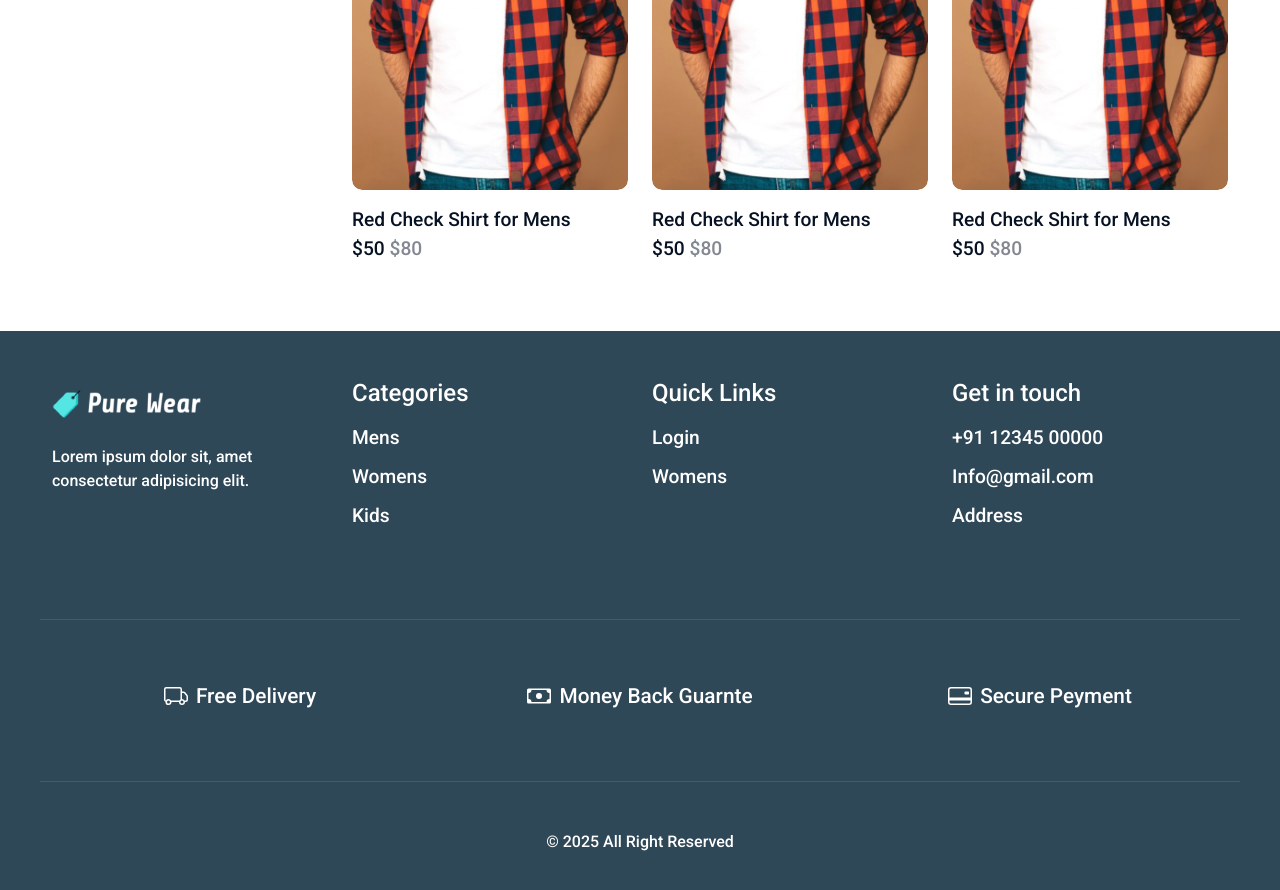
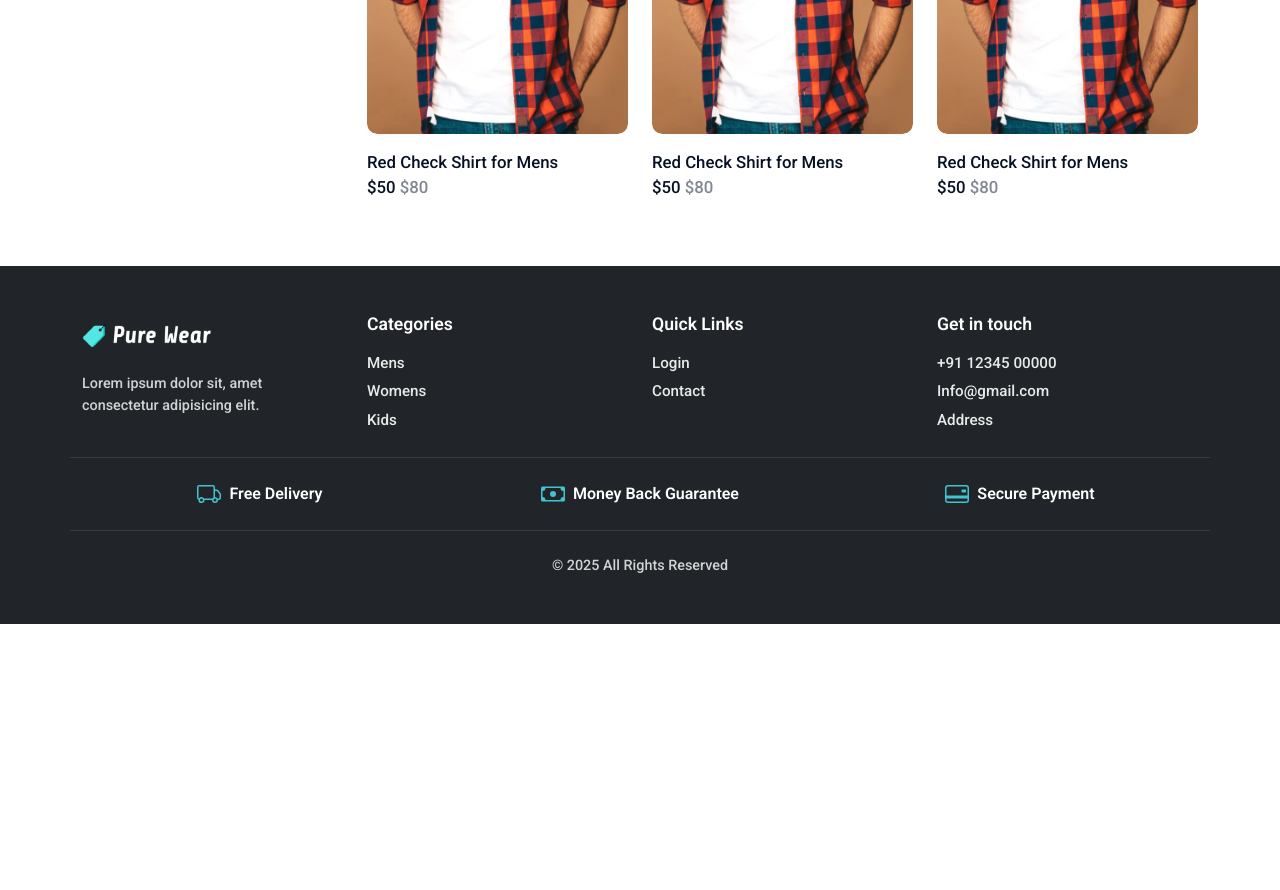
Before and after one commit to vanshsrivastav25/ecommerce, a React app: page /shop in a window 1280 px wide. Shown: the part 900-1790 px from the top of the page. After the commit the page ends 1524 px from the top, so only its background shows below. Built offline with nearby package versions, Linux system fonts and the light colour scheme; the HTML template or start-up script is replaced by a standard one.

Commit message:
Create Product Page

```diff
--- a/package.json
+++ b/package.json
@@ -16,6 +16,7 @@
     "react-dom": "^19.2.0",
     "react-hook-form": "^7.66.0",
     "react-router-dom": "^7.9.5",
+    "react-simple-star-rating": "^5.1.7",
     "react-toastify": "^11.0.5",
     "swiper": "^12.0.3"
   },
--- a/src/App.jsx
+++ b/src/App.jsx
@@ -2,6 +2,7 @@ import { useState } from 'react'
 import { BrowserRouter, Route, Routes } from 'react-router-dom'
 import Home from './components/home'
 import Shop from './components/shop'
+import Product from './components/Product'
 
 function App() {
   return (
@@ -10,6 +11,7 @@ function App() {
       <Routes>
         <Route path='/' element={<Home/>}/>
         <Route path='/shop' element={<Shop/>}/>
+        <Route path='/product' element={<Product/>}/>
       </Routes>
      </BrowserRouter>
     </>
--- a/src/assets/css/style.scss
+++ b/src/assets/css/style.scss
@@ -11,32 +11,31 @@ $tertiary-color: #2f4858;
 
 body {
   font-family: $primary-font;
-  font-size: 1em;
+  font-size: 15px;
   color: $primary-black;
   font-weight: 500;
+  line-height: 1.5;
 }
 
+/**** Headings **********/
 h1 {
-  font-size: 2.5em;
+  font-size: 1.9rem;
 }
-
 h2 {
-  font-size: 2em;
+  font-size: 1.6rem;
 }
-
 h3 {
-  font-size: 1.3em;
+  font-size: 1.2rem;
 }
-
 h4 {
-  font-size: 1em;
+  font-size: 1rem;
 }
 
 a {
   text-decoration: none;
   color: $primary-black;
 
-  &::hover {
+  &:hover {
     color: $primary-color;
   }
 }
@@ -44,7 +43,6 @@ a {
 .primary-text {
   color: $primary-color;
 }
-
 .secondary-text {
   color: $secondary-color;
 }
@@ -57,20 +55,26 @@ ul {
   }
 }
 
+/*** Container Layout (Improved) ***/
 .container {
-  max-width: 1540px;
+  max-width: 1140px;
+  width: 100%;
+  margin: auto;
 }
 
+/*** Buttons ***/
+.nav-tabs{
+  .nav-link{
+    color: $primary-black;
+  }
+}
 .btn {
   &.btn-size {
     background-color: rgba($primary-black, 0.03);
     border-color: rgba($primary-black, 0.05);
     padding: 7px 15px;
 
-    &.active {
-      border-color: rgba($primary-black, 0.2);
-    }
-
+    &.active,
     &:hover {
       border-color: rgba($primary-black, 0.2);
       color: $primary-black;
@@ -103,33 +107,48 @@ ul {
   }
 }
 
+/*** Navbar ***/
 header {
   .navbar-expand-lg {
     .navbar-nav {
       .nav-link {
-        font-size: 1.2rem;
+        font-size: 1rem;
         font-weight: 500;
-        color: $primary-black;
         padding: 10px 15px;
       }
     }
   }
 }
 
+/*** Footer ***/
 footer {
   background-color: $tertiary-color;
 
-  h2 {
-    font-size: 1.5em;
+  h2, h5, h6 {
+    font-size: 1.1rem;
+    font-weight: 600;
+  }
+
+  p {
+    font-size: 0.9rem;
+    color: rgba($primary-white, 0.8);
   }
 
   ul {
+    padding: 0;
+    list-style: none;
+
     li {
-      margin-bottom: 10px;
+      margin-bottom: 6px;
 
       a {
-        font-size: 1.2em;
-        color: $primary-white;
+        font-size: 0.95rem;
+        color: rgba($primary-white, 0.9);
+        text-decoration: none;
+
+        &:hover {
+          color: $primary-color;
+        }
       }
     }
   }
@@ -137,13 +156,35 @@ footer {
   .spotlight {
     border-top: 1px solid rgba($primary-white, 0.1);
     border-bottom: 1px solid rgba($primary-white, 0.1);
+
+    h6 {
+      margin: 0;
+      font-size: 1rem;
+    }
+
+    svg {
+      width: 24px;
+      height: 24px;
+      color: $primary-color;
+      transition: 0.3s ease;
+
+      &:hover {
+        transform: translateY(-4px);
+      }
     }
   }
 
+  .copyright {
+    font-size: 0.9rem;
+    color: rgba($primary-white, 0.7);
+  }
+}
+
+
+/*** Swiper Section ***/
 .section-1 {
-  .swiper-wrapper {
   .swiper-slide {
-      height: 750px;
+    height: 500px;
 
     .content {
       width: 100%;
@@ -153,33 +194,8 @@ footer {
     }
   }
 }
-}
 
-/* Responsive Swiper Height */
-@media (max-width: 1200px) {
-  .section-1 .swiper-slide {
-    height: 600px;
-  }
-}
-
-@media (max-width: 992px) {
-  .section-1 .swiper-slide {
-    height: 450px;
-  }
-}
-
-@media (max-width: 768px) {
-  .section-1 .swiper-slide {
-    height: 350px;
-  }
-}
-
-@media (max-width: 576px) {
-  .section-1 .swiper-slide {
-    height: 250px;
-  }
-}
-
+/*** Product Cards ***/
 .product-card {
   .card-img {
     overflow: hidden;
@@ -187,32 +203,30 @@ footer {
 
     img {
       width: 100%;
-      height: auto;
       object-fit: cover;
       border-radius: 10px;
-      transition: all 0.3s ease-in-out;
+      transition: transform 0.3s ease-in-out;
     }
   }
 
-  &:hover {
-    img {
-      scale: 1.2;
-    }
+  &:hover img {
+    transform: scale(1.12);
   }
 
   .card-body {
-    padding: 0;
+    padding: 8px 0;
 
     a {
-      font-size: 1.2em;
+      font-size: 1.05rem;
+
       &:hover {
         color: $primary-color;
       }
     }
 
     .price {
-      font-size: 1.2em;
-      padding-bottom: 20px;
+      font-size: 1.05rem;
+      padding-bottom: 10px;
 
       span {
         color: rgba($primary-black, 0.5);
@@ -221,103 +235,85 @@ footer {
   }
 }
 
-/* ---------------------------------------------------------
-   RESPONSIVE IMPROVEMENTS (Only Additions)
----------------------------------------------------------- */
-
-/* Typography */
-@media (max-width: 992px) {
-  h1 {
-    font-size: 2em;
-  }
-  h2 {
-    font-size: 1.7em;
-  }
-  h3 {
-    font-size: 1.2em;
-  }
-  h4 {
-    font-size: 0.9em;
+/*** Product Details ***/
+.product-detail {
+  .mySwiper {
+    .swiper-slide {
+      height: auto !important;
     }
   }
-
-@media (max-width: 768px) {
-  body {
-    font-size: 0.9em;
-  }
-  h1 {
-    font-size: 1.8em;
-  }
-  h2 {
-    font-size: 1.5em;
-  }
-  h3 {
-    font-size: 1.1em;
-  }
-}
-
-/* Navbar */
-@media (max-width: 992px) {
-  header .navbar-nav .nav-link {
-    padding: 8px 10px;
-    font-size: 1rem;
-  }
-}
-
-/* Footer */
-@media (max-width: 768px) {
-  footer h2 {
-    font-size: 1.2em;
-  }
-  footer ul li a {
-    font-size: 1em;
-  }
-}
-
-/* Product Card */
-@media (max-width: 768px) {
-  .product-card {
-    .card-body {
-      a {
-        font-size: 1em;
-      }
-      .price {
-        font-size: 1em;
-      }
+  .price{
+    font-weight: bold;
+    span{
+      color: rgba($primary-black, $alpha: 0.50);
     }
   }
 }
 
-@media (max-width: 576px) {
-  .product-card {
-    .card-img img {
-      border-radius: 8px;
+
+/*
+---------------------------------------------------------
+RESPONSIVE IMPROVEMENTS
+---------------------------------------------------------- */
+
+/*** Typography ***/
+@media (max-width: 992px) {
+  h1 { font-size: 1.8rem; }
+  h2 { font-size: 1.5rem; }
+  h3 { font-size: 1.1rem; }
 }
+@media (max-width: 768px) {
+  body { font-size: 14px; }
+  h1 { font-size: 1.6rem; }
+  h2 { font-size: 1.3rem; }
+}
+
+/*** Navbar ***/
+@media (max-width: 992px) {
+  header .navbar-nav .nav-link {
+    padding: 8px 10px;
+    font-size: 0.9rem;
   }
 }
 
-/* Container Responsiveness */
-@media (max-width: 1400px) {
-  .container {
-    max-width: 1200px;
+/*** Footer ***/
+@media (max-width: 768px) {
+  footer h2 { font-size: 1.1rem; }
+  footer ul li a { font-size: 0.95rem; }
+}
+
+/*** Product Card Text ***/
+@media (max-width: 768px) {
+  .product-card .card-body a,
+  .product-card .price {
+    font-size: 0.95rem;
   }
 }
 
+/*** Swiper Responsive Heights ***/
 @media (max-width: 1200px) {
-  .container {
-    max-width: 1000px;
+  .section-1 .swiper-slide { height: 420px; }
 }
+@media (max-width: 992px) {
+  .section-1 .swiper-slide { height: 360px; }
+}
+@media (max-width: 768px) {
+  .section-1 .swiper-slide { height: 260px; }
+}
+@media (max-width: 576px) {
+  .section-1 .swiper-slide { height: 200px; }
 }
 
+/*** Container Breakpoints ***/
+@media (max-width: 1200px) {
+  .container { max-width: 960px; }
+}
 @media (max-width: 992px) {
-  .container {
-    max-width: 800px;
+  .container { max-width: 720px; }
 }
+@media (max-width: 768px) {
+  .container { max-width: 540px; padding: 0 15px; }
 }
-
-@media (max-width: 768px) {
-  .container {
-    max-width: 100%;
-    padding: 0 15px;
+@media (max-width: 576px) {
+  .container { max-width: 100%; padding: 0 15px; }
 }
-}
--- a/src/components/common/Footer.jsx
+++ b/src/components/common/Footer.jsx
@@ -3,63 +3,62 @@ import LogoWhite from "../../assets/images/logo-white.png";
 
 const Footer = () => {
   return (
-    <div>
-      <footer className="py-5 text-white">
+    <footer className="py-5 text-white bg-dark">
       <div className="container">
-          <div className="row mb-5">
+        <div className="row">
           <div className="col-md-3 mb-4">
-              <img src={LogoWhite} alt="" width={150} />
+            <img src={LogoWhite} alt="Logo" width={130} />
             <p className="pt-3 pe-5">
               Lorem ipsum dolor sit, amet consectetur adipisicing elit.
             </p>
           </div>
 
-            <div className="col-md-3 pb-4">
-              <h2 className="mb-3">Categories</h2>
-              <ul>
+          <div className="col-md-3">
+            <h5 className="mb-3">Categories</h5>
+            <ul className="footer-links">
               <li>
-                  <a href="">Mens</a>
+                <a href="#">Mens</a>
               </li>
               <li>
-                  <a href="">Womens</a>
+                <a href="#">Womens</a>
               </li>
               <li>
-                  <a href="">Kids</a>
-                </li>
-              </ul>
-            </div>
-
-            <div className="col-md-3 pb-4">
-              <h2 className="mb-3">Quick Links</h2>
-              <ul>
-                <li>
-                  <a href="">Login</a>
-                </li>
-                <li>
-                  <a href="">Womens</a>
+                <a href="#">Kids</a>
               </li>
             </ul>
           </div>
 
           <div className="col-md-3">
-              <h2 className="mb-3">Get in touch</h2>
-              <ul>
+            <h5 className="mb-3">Quick Links</h5>
+            <ul className="footer-links">
               <li>
-                  <a href="">+91 12345 00000</a>
+                <a href="#">Login</a>
               </li>
               <li>
-                  <a href="">Info@gmail.com</a>
+                <a href="#">Contact</a>
+              </li>
+            </ul>
+          </div>
+
+          <div className="col-md-3">
+            <h5 className="mb-3">Get in touch</h5>
+            <ul className="footer-links">
+              <li>
+                <a href="#">+91 12345 00000</a>
               </li>
               <li>
-                  <a href="">Address</a>
+                <a href="#">Info@gmail.com</a>
+              </li>
+              <li>
+                <a href="#">Address</a>
               </li>
             </ul>
           </div>
         </div>
 
-          <div className="row spotlight py-5">
+        <div className="row spotlight py-4 text-center">
           <div className="col-md-4">
-              <div className="d-flex justify-content-center py-3">
+            <div className="d-flex justify-content-center align-items-center">
               <svg
                 xmlns="http://www.w3.org/2000/svg"
                 width="24"
@@ -70,11 +69,12 @@ const Footer = () => {
               >
                 <path d="M0 3.5A1.5 1.5 0 0 1 1.5 2h9A1.5 1.5 0 0 1 12 3.5V5h1.02a1.5 1.5 0 0 1 1.17.563l1.481 1.85a1.5 1.5 0 0 1 .329.938V10.5a1.5 1.5 0 0 1-1.5 1.5H14a2 2 0 1 1-4 0H5a2 2 0 1 1-3.998-.085A1.5 1.5 0 0 1 0 10.5zm1.294 7.456A2 2 0 0 1 4.732 11h5.536a2 2 0 0 1 .732-.732V3.5a.5.5 0 0 0-.5-.5h-9a.5.5 0 0 0-.5.5v7a.5.5 0 0 0 .294.456M12 10a2 2 0 0 1 1.732 1h.768a.5.5 0 0 0 .5-.5V8.35a.5.5 0 0 0-.11-.312l-1.48-1.85A.5.5 0 0 0 13.02 6H12zm-9 1a1 1 0 1 0 0 2 1 1 0 0 0 0-2m9 0a1 1 0 1 0 0 2 1 1 0 0 0 0-2"></path>
               </svg>
-                <h3 className="ps-2">Free Delivery</h3>
+              <h6 className="ps-2">Free Delivery</h6>
             </div>
           </div>
+
           <div className="col-md-4">
-              <div className="d-flex justify-content-center py-3">
+            <div className="d-flex justify-content-center align-items-center">
               <svg
                 xmlns="http://www.w3.org/2000/svg"
                 width="24"
@@ -86,11 +86,12 @@ const Footer = () => {
                 <path d="M8 10a2 2 0 1 0 0-4 2 2 0 0 0 0 4"></path>
                 <path d="M0 4a1 1 0 0 1 1-1h14a1 1 0 0 1 1 1v8a1 1 0 0 1-1 1H1a1 1 0 0 1-1-1zm3 0a2 2 0 0 1-2 2v4a2 2 0 0 1 2 2h10a2 2 0 0 1 2-2V6a2 2 0 0 1-2-2z"></path>
               </svg>
-                <h3 className="ps-2">Money Back Guarnte</h3>
+              <h6 className="ps-2">Money Back Guarantee</h6>
             </div>
           </div>
+
           <div className="col-md-4">
-              <div className="d-flex justify-content-center py-3">
+            <div className="d-flex justify-content-center align-items-center">
               <svg
                 xmlns="http://www.w3.org/2000/svg"
                 width="24"
@@ -102,19 +103,18 @@ const Footer = () => {
                 <path d="M11 5.5a.5.5 0 0 1 .5-.5h2a.5.5 0 0 1 .5.5v1a.5.5 0 0 1-.5.5h-2a.5.5 0 0 1-.5-.5z"></path>
                 <path d="M2 2a2 2 0 0 0-2 2v8a2 2 0 0 0 2 2h12a2 2 0 0 0 2-2V4a2 2 0 0 0-2-2zm13 2v5H1V4a1 1 0 0 1 1-1h12a1 1 0 0 1 1 1m-1 9H2a1 1 0 0 1-1-1v-1h14v1a1 1 0 0 1-1 1"></path>
               </svg>
-                <h3 className="ps-2">Secure Peyment</h3>
+              <h6 className="ps-2">Secure Payment</h6>
             </div>
           </div>
         </div>
 
         <div className="row">
-            <div className="col-md-12 text-center pt-5">
-              <p>&copy; 2025 All Right Reserved</p>
+          <div className="col text-center pt-4">
+            <p className="m-0">&copy; 2025 All Rights Reserved</p>
           </div>
         </div>
       </div>
     </footer>
-    </div>
   );
 };
 
--- a/src/components/shop.jsx
+++ b/src/components/shop.jsx
@@ -1,6 +1,7 @@
 import React from "react";
 import Layout from "./common/Layout";
 import eight from "../assets/images/eight.jpg";
+import { Link } from "react-router-dom";
 
 const shop = () => {
   return (
@@ -87,7 +88,7 @@ const shop = () => {
                   </div>
 
                   <div className="card-body pt-3">
-                    <a href="">Red Check Shirt for Mens</a>
+                    <Link to="/product">Red Check Shirt for Mens</Link>
                     <div className="price">
                       $50{" "}
                       <span className="text-decoration-linr-through">$80</span>
```
Also changed, not shown: src/components/Product.jsx (added, +162 -0 lines), 1 other file (tests, documents, lock files or other folders). Lines whose indentation alone changed are shown as unchanged.
